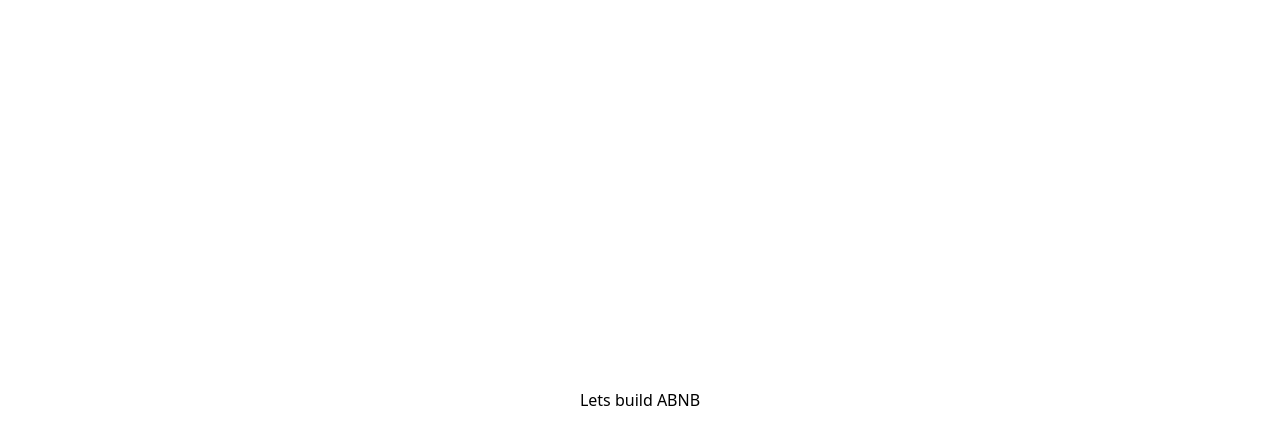
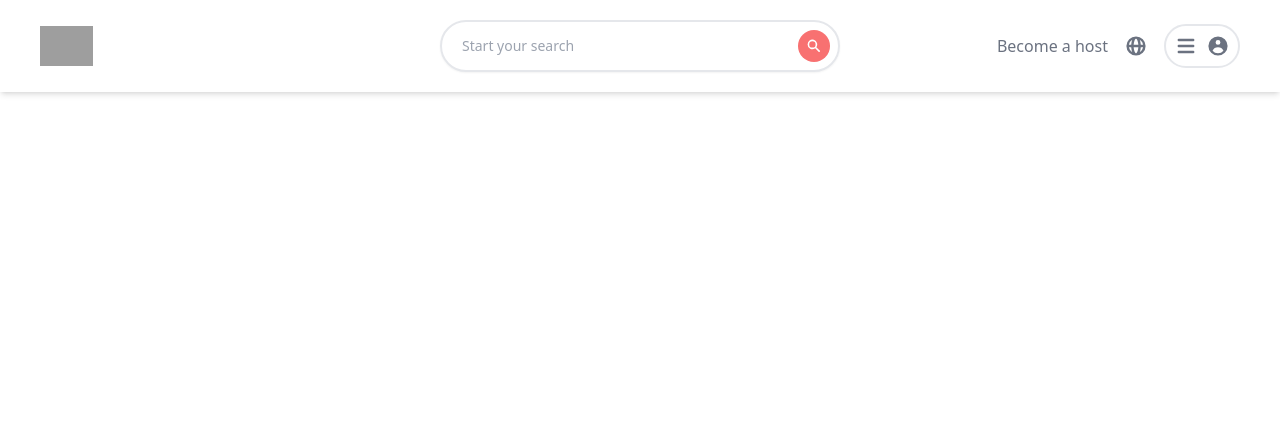
Before and after one commit to NoahAltit/Airbnb-Clone, a Next.js app: page / in a window 1280 px wide. Shown: the top 444 px of the page. Built offline with nearby package versions, Linux system fonts and the light colour scheme; grey boxes are pictures that could not be loaded.

Commit message:
Header Done

```diff
--- /dev/null
+++ b/components/Header.js
@@ -0,0 +1,47 @@
+import Image from "next/image";
+import {
+  SearchIcon,
+  GlobeAltIcon,
+  MenuIcon,
+  UserCircleIcon,
+  UsersIcon,
+} from "@heroicons/react/solid";
+
+const Header = () => {
+  return (
+    <header className="sticky top-0 z-50 grid grid-cols-3 bg-white shadow-md p-5 md:px-10">
+      {/* Left */}
+      <div className="relative flex items-center h-10 cursor-pointer my-auto">
+        <Image
+          src="https://links.papareact.com/qd3"
+          layout="fill"
+          objectFit="contain"
+          objectPosition="left"
+        />
+      </div>
+
+      {/* Middle - Search */}
+      <div className="flex items-center md:border-2 rounded-full py-2 md:shadow-sm">
+        <input
+          type="text"
+          placeholder="Start your search"
+          className="flex-grow pl-5 bg-transparent outline-none text-sm text-gray-600 placeholder-gray-400"
+        />
+        <SearchIcon className="hidden md:inline-flex h-8 bg-red-400 text-white rounded-full p-2 cursor-pointer md:mx-2" />
+      </div>
+
+      {/* Right */}
+      <div className="flex space-x-4 items-center justify-end text-gray-500">
+        <p className="hidden md:inline cursor-pointer">Become a host</p>
+        <GlobeAltIcon className="h-6 cursor-pointer" />
+
+        <div className="flex items-center space-x-2 border-2 p-2 rounded-full">
+          <MenuIcon className="h-6 cursor-pointer" />
+          <UserCircleIcon className="h-6 cursor-pointer" />
+        </div>
+      </div>
+    </header>
+  );
+};
+
+export default Header;
--- a/next.config.js
+++ b/next.config.js
@@ -1,4 +1,7 @@
 /** @type {import('next').NextConfig} */
 module.exports = {
   reactStrictMode: true,
-}
+  images: {
+    domains: ["links.papareact.com"],
+  },
+};
--- a/package.json
+++ b/package.json
@@ -6,6 +6,7 @@
     "start": "next start"
   },
   "dependencies": {
+    "@heroicons/react": "^1.0.6",
     "next": "latest",
     "react": "18.1.0",
     "react-dom": "18.1.0"
--- a/pages/index.js
+++ b/pages/index.js
@@ -1,15 +1,16 @@
 import Head from "next/head";
+import Header from "../components/Header";
 import Image from "next/image";
 
 const Home = () => {
   return (
-    <div className="flex min-h-screen flex-col items-center justify-center py-2">
+    <div className="">
       <Head>
         <title>Airbnb</title>
         <link rel="icon" href="/favicon.ico" />
       </Head>
 
-      <h1>Lets build ABNB</h1>
+      <Header />
     </div>
   );
 };
```
Also changed, not shown: 2 other files (tests, documents, lock files or other folders).
